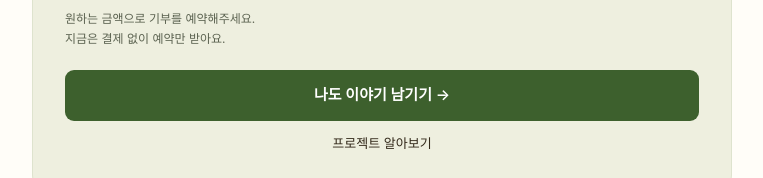
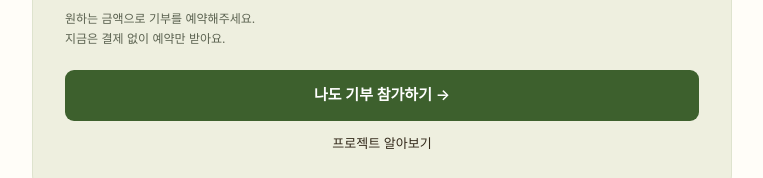
Before and after one commit to DeveloperAcademy-POSTECH/2026-C6-A01-BenchMark, a Next.js app in the folder apps/web/: page / in a window 1280 px wide. Shown: the part 1355-1533 px from the top of the page, without its empty margins (258-1021 px from the left). Built offline with nearby package versions, Linux system fonts and the light colour scheme; no server answers; the database is empty.

Commit message:
[fix] 메인 기부 참가 버튼 문구 변경

```diff
--- a/apps/web/src/app/page.tsx
+++ b/apps/web/src/app/page.tsx
@@ -4,5 +4,5 @@ export const dynamic = "force-dynamic";
 
 export default async function Home() {
   const stories = await listStories();
-  return <StoryReading story={stories[0]} />;
+  return <StoryReading story={stories[0]} donationButtonLabel="나도 기부 참가하기" />;
 }
--- a/apps/web/src/components/donation.tsx
+++ b/apps/web/src/components/donation.tsx
@@ -1,5 +1,5 @@
 /* eslint-disable @next/next/no-img-element */
 import Link from "next/link";
-export function Donation({ detailed = false, sourceStoryId, compact = false }: { detailed?: boolean; sourceStoryId?: string; compact?: boolean }) {
-  return <section className={`donation ${compact || sourceStoryId ? "story-donation" : ""}`} aria-labelledby="donation-title"><div className="donation-heading"><span className="eyebrow">다음 이야기는, 당신의 이야기</span><h2 id="donation-title">당신의 이야기도<br />한 자리 펼쳐볼까요?</h2><p>사진 한 장과 작은 이야기.<br />여러분의 마음이 누군가의 쉼이 됩니다.</p></div><div className="donation-details"><div className="mat-options"><img src="/brand/small-mat.png" alt="2~3인용 돗자리" width="117" height="40" /><img src="/brand/large-mat.png" alt="4~5인용 돗자리" width="117" height="40" /></div><p className="donation-note">원하는 금액으로 기부를 예약해주세요.<br />지금은 결제 없이 예약만 받아요.</p><Link className="button primary" href={sourceStoryId ? `/reserve?from=${sourceStoryId}` : "/reserve"}>나도 이야기 남기기 →</Link>{!detailed && <Link className="text-link" href="/about">프로젝트 알아보기</Link>}</div></section>;
+export function Donation({ detailed = false, sourceStoryId, compact = false, buttonLabel = "나도 이야기 남기기" }: { detailed?: boolean; sourceStoryId?: string; compact?: boolean; buttonLabel?: string }) {
+  return <section className={`donation ${compact || sourceStoryId ? "story-donation" : ""}`} aria-labelledby="donation-title"><div className="donation-heading"><span className="eyebrow">다음 이야기는, 당신의 이야기</span><h2 id="donation-title">당신의 이야기도<br />한 자리 펼쳐볼까요?</h2><p>사진 한 장과 작은 이야기.<br />여러분의 마음이 누군가의 쉼이 됩니다.</p></div><div className="donation-details"><div className="mat-options"><img src="/brand/small-mat.png" alt="2~3인용 돗자리" width="117" height="40" /><img src="/brand/large-mat.png" alt="4~5인용 돗자리" width="117" height="40" /></div><p className="donation-note">원하는 금액으로 기부를 예약해주세요.<br />지금은 결제 없이 예약만 받아요.</p><Link className="button primary" href={sourceStoryId ? `/reserve?from=${sourceStoryId}` : "/reserve"}>{buttonLabel} →</Link>{!detailed && <Link className="text-link" href="/about">프로젝트 알아보기</Link>}</div></section>;
 }
--- a/apps/web/src/components/story-reading.tsx
+++ b/apps/web/src/components/story-reading.tsx
@@ -4,11 +4,11 @@ import type { Story } from "@/lib/story";
 import { Reaction } from "./reaction";
 import { Donation } from "./donation";
 
-export function StoryReading({ story }: { story?: Story }) {
+export function StoryReading({ story, donationButtonLabel }: { story?: Story; donationButtonLabel?: string }) {
   return <div className="story-reading"><div className="reading-brand"><img src="/brand/title.svg" alt="쉼, 펴" /></div><article className="story-detail">
     {story ? <div className="story-paper"><div className="donor-intro"><span className="eyebrow">자리 {String(story.mat_number).padStart(3, "0")} · {story.display_name}님의 선물</span><p>이 돗자리에 담긴 마음</p><h1>{story.title || `${story.display_name}님이 펼친 이야기`}</h1><p>당신의 쉼과 함께 펼쳐집니다.</p></div><img className="detail-photo" src={`/api/stories/${story.id}/photo?v=${story.revision}`} alt={`${story.display_name}님이 남긴 사진`} /><div className="story-letter"><p>{story.story}</p><span>이 자리를 선물한 {story.display_name} 드림</span></div></div> : <section className="story-paper empty-story"><span className="eyebrow">이 자리에 담길 첫 번째 마음</span><h1>첫 이야기를<br />펼칠 준비를 하고 있어요.</h1><p>운영진이 확인한 사진과 이야기가<br />곧 이 자리에 담깁니다.</p></section>}
     <Reaction key={story?.id || "empty"} id={story?.id} />
     <section className="usage-guide"><span className="eyebrow">우리의 쉼이 오래 이어지도록</span><h2>사용 안내서</h2><ol><li>이 돗자리는 애플디벨로퍼아카데미 5기 러너들의 기부를 통해 마련한 돗자리입니다!<br /><strong>깨끗하게 사용 부탁드립니다!</strong></li><li>반납 시 운영진에게 돌아오셔서 <strong>성함 확인 후 반납</strong> 부탁드립니다!</li><li>문의사항이나 필요사항이 있으시면 운영진 부스에 문의 부탁드립니다!</li></ol></section>
-    <Donation compact sourceStoryId={story?.id} /><Link className="text-link" href="/stories">다른 자리의 이야기도 만나보기 →</Link>
+    <Donation compact sourceStoryId={story?.id} buttonLabel={donationButtonLabel} /><Link className="text-link" href="/stories">다른 자리의 이야기도 만나보기 →</Link>
   </article></div>;
 }
```
Also changed, not shown: 1 other file (tests, documents, lock files or other folders).
